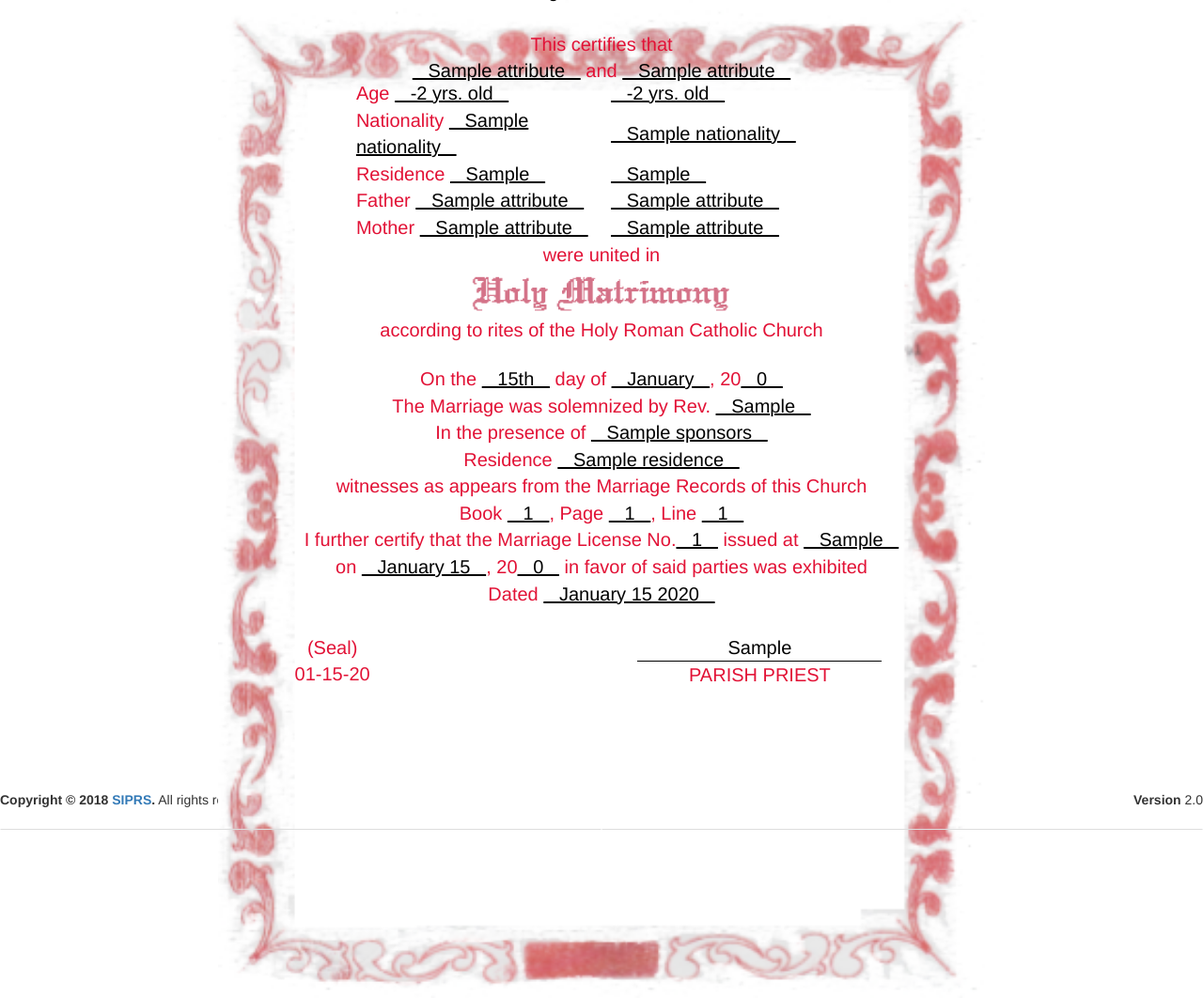
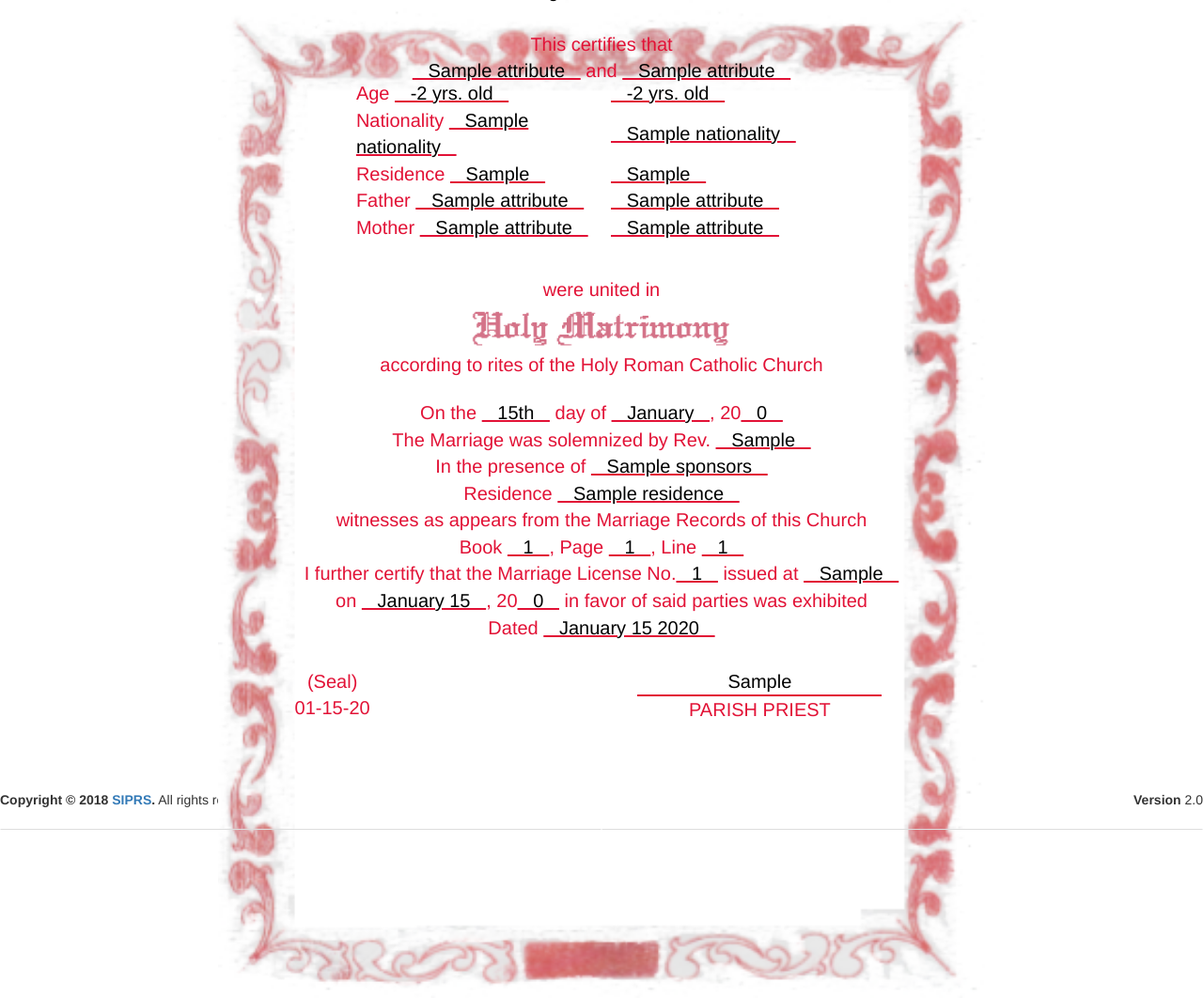
Before and after one commit to joaniehugo1/SIPRSCapstone, a Yii app: the page made by views/marriage/print-modal.php in a window 1280 px wide. Shown: the part 674-1736 px from the top of the page at 94% size. Run offline with PHP 8.4 and a stand-in for Yii, Linux system fonts and the light colour scheme; the template is opened without the code that fills it: most values are stand-ins (such as "Sample title", 1, 10 or a date in 2020); data that the repository does not hold is empty; some libraries are stand-ins or nearby versions.

Commit message:
human na tali ni

```diff
--- a/views/marriage/print-modal.php
+++ b/views/marriage/print-modal.php
@@ -10,7 +10,7 @@ use yii\helpers\Html;
       <tbody>
         <tr>
           <td style="text-align: center;">
-            <img src="../../img/cert_ma-01.png" style="width: 325px;border-bottom: 2px solid;">
+            <img src="../../img/cert_ma-01.png" style="width: 325px;border-bottom: 2px solid #e21236;">
           <br>
           <br>
           </td>
@@ -18,13 +18,13 @@ use yii\helpers\Html;
         <tr>
           <td style="text-align: center;font-size: 20px;">
             <div style="color: #e21236;">
-            Church of <span style="color: #e21236;"><span style="color:#000;text-decoration: underline;">&nbsp&nbsp <?= $model['attributes']['parish_name'] ?> &nbsp&nbsp</span></span><br>
-            Place <span style="color:#000;text-decoration: underline;">&nbsp&nbsp Tubigon &nbsp&nbsp</span> Province <span style="color:#000;text-decoration: underline;">&nbsp&nbsp Bohol &nbsp&nbsp</span>
+            Church of <span style="color: #e21236;"><span style="color:#000;text-decoration: underline;text-decoration-color:#e21236;">&nbsp&nbsp <?= $model['attributes']['parish_name'] ?> &nbsp&nbsp</span></span><br>
+            Place <span style="color:#000;text-decoration: underline;text-decoration-color:#e21236;">&nbsp&nbsp Tubigon &nbsp&nbsp</span> Province <span style="color:#000;text-decoration: underline;text-decoration-color:#e21236;">&nbsp&nbsp Bohol &nbsp&nbsp</span>
             <br>
             <br>
             <span>This certifies that </span>
             <br>
-            <span style="color:#000;text-decoration: underline;">&nbsp&nbsp <?= $groom['attributes']['name'] ?> &nbsp&nbsp</span> and <span style="color:#000;text-decoration: underline;">&nbsp&nbsp <?= $bride['attributes']['name'] ?> &nbsp&nbsp</span>
+            <span style="color:#000;text-decoration: underline;text-decoration-color:#e21236;">&nbsp&nbsp <?= $groom['attributes']['name'] ?> &nbsp&nbsp</span> and <span style="color:#000;text-decoration: underline;text-decoration-color:#e21236;">&nbsp&nbsp <?= $bride['attributes']['name'] ?> &nbsp&nbsp</span>
             <br>
             </div>
           </td>
@@ -36,47 +36,47 @@ use yii\helpers\Html;
         <tbody>
             <tr>
                 <td style="text-align: left;width: 80%;float: right;">
-                    Age <span style="color:#000;text-decoration: underline;margin-right: 10px;">&nbsp&nbsp <?= date('Y')-date('Y',strtotime($groom['attributes']['birth_date'])) ?> yrs. old &nbsp&nbsp</span>
+                    Age <span style="color:#000;text-decoration: underline;margin-right: 10px;text-decoration-color:#e21236;text-decoration-color:#e21236;">&nbsp&nbsp <?= date('Y')-date('Y',strtotime($groom['attributes']['birth_date'])) ?> yrs. old &nbsp&nbsp</span>
                 </td>
                 <td style="text-align: left;width: 50%;">
-                    <span style="color:#000;text-decoration: underline;margin-left: 10px;">&nbsp&nbsp <?= date('Y')-date('Y',strtotime($bride['attributes']['birth_date'])) ?> yrs. old &nbsp&nbsp</span>
+                    <span style="color:#000;text-decoration: underline;margin-left: 10px;text-decoration-color:#e21236;">&nbsp&nbsp <?= date('Y')-date('Y',strtotime($bride['attributes']['birth_date'])) ?> yrs. old &nbsp&nbsp</span>
                 </td>
             </tr>
             <tr>
                 <td style="text-align: left;width: 80%;float: right;">
-                    Nationality <span style="color:#000;text-decoration: underline;margin-right: 10px;">&nbsp&nbsp <?= $groom['attributes']['nationality'] ?> &nbsp&nbsp</span>
+                    Nationality <span style="color:#000;text-decoration: underline;margin-right: 10px;text-decoration-color:#e21236;">&nbsp&nbsp <?= $groom['attributes']['nationality'] ?> &nbsp&nbsp</span>
                 </td>
                 <td style="text-align: left;width: 50%;">
-                    <span style="color:#000;text-decoration: underline;margin-left: 10px;">&nbsp&nbsp <?= $bride['attributes']['nationality'] ?> &nbsp&nbsp</span>
+                    <span style="color:#000;text-decoration: underline;margin-left: 10px;text-decoration-color:#e21236;">&nbsp&nbsp <?= $bride['attributes']['nationality'] ?> &nbsp&nbsp</span>
                 </td>
             </tr>
             <tr>
                 <td style="text-align: left;width: 80%;float: right;">
-                    Residence <span style="color:#000;text-decoration: underline;margin-right: 10px;">&nbsp&nbsp <?= $groom['attributes']['birth_place'] ?> &nbsp&nbsp</span>
+                    Residence <span style="color:#000;text-decoration: underline;margin-right: 10px;text-decoration-color:#e21236;">&nbsp&nbsp <?= $groom['attributes']['birth_place'] ?> &nbsp&nbsp</span>
                 </td>
                 <td style="text-align: left;width: 50%;">
-                    <span style="color:#000;text-decoration: underline;margin-left: 10px;">&nbsp&nbsp <?= $bride['attributes']['birth_place'] ?> &nbsp&nbsp</span>
+                    <span style="color:#000;text-decoration: underline;margin-left: 10px;text-decoration-color:#e21236;">&nbsp&nbsp <?= $bride['attributes']['birth_place'] ?> &nbsp&nbsp</span>
                 </td>
             </tr>
             <tr>
                 <td style="text-align: left;width: 80%;float: right;">
-                    Father <span style="color:#000;text-decoration: underline;margin-right: 10px;">&nbsp&nbsp <?= $groom['attributes']['fathers_name'] ?> &nbsp&nbsp</span>
+                    Father <span style="color:#000;text-decoration: underline;margin-right: 10px;text-decoration-color:#e21236;">&nbsp&nbsp <?= $groom['attributes']['fathers_name'] ?> &nbsp&nbsp</span>
                 </td>
                 <td style="text-align: left;width: 50%;">
-                    <span style="color:#000;text-decoration: underline;margin-left: 10px;">&nbsp&nbsp <?= $bride['attributes']['fathers_name'] ?> &nbsp&nbsp</span>
+                    <span style="color:#000;text-decoration: underline;margin-left: 10px;text-decoration-color:#e21236;">&nbsp&nbsp <?= $bride['attributes']['fathers_name'] ?> &nbsp&nbsp</span>
                 </td>
             </tr>
             <tr>
                 <td style="text-align: left;width: 80%;float: right;">
-                    Mother <span style="color:#000;text-decoration: underline;margin-right: 10px;">&nbsp&nbsp <?= $groom['attributes']['mothers_name'] ?> &nbsp&nbsp</span>
+                    Mother <span style="color:#000;text-decoration: underline;margin-right: 10px;text-decoration-color:#e21236;text-decoration-color:#e21236;   ">&nbsp&nbsp <?= $groom['attributes']['mothers_name'] ?> &nbsp&nbsp</span>
                 </td>
                 <td style="text-align: left;width: 50%;">
-                    <span style="color:#000;text-decoration: underline;margin-left: 10px;">&nbsp&nbsp <?= $bride['attributes']['mothers_name'] ?> &nbsp&nbsp</span>
+                    <span style="color:#000;text-decoration: underline;margin-left: 10px;text-decoration-color:#e21236; ">&nbsp&nbsp <?= $bride['attributes']['mothers_name'] ?> &nbsp&nbsp</span>
                 </td>
             </tr>
         </tbody>
     </table>
-    <table style="border: none;width: 80%;margin: 0 auto;margin-bottom: 20px;position: absolute;top: 443px;right: 0;left: 0;font-size: 20px;color: #e21236;">
+    <table style="border: none;width: 80%;margin: 0 auto;margin-bottom: 20px;position: absolute;top: 480px;right: 0;left: 0;font-size: 20px;color: #e21236;">
         <tbody>
             <tr>
                 <td style="text-align: center;">
@@ -88,17 +88,17 @@ use yii\helpers\Html;
             </tr>
         </tbody>
     </table>
-    <table style="border: none;width: 80%;margin: 0 auto;margin-bottom: 20px;position: absolute;top: 604px;right: 0;left: 0;font-size: 20px;color: #e21236;">
+    <table style="border: none;width: 80%;margin: 0 auto;margin-bottom: 20px;position: absolute;top: 640px;right: 0;left: 0;font-size: 20px;color: #e21236;">
         <tbody>
             <tr>
                 <td>
                    <div>
-                       On the <span style="color:#000;text-decoration: underline;">&nbsp&nbsp <?= date('jS', strtotime($model['attributes']['married_date'])) ?> &nbsp&nbsp</span> day of <span style="color:#000;text-decoration: underline;">&nbsp&nbsp <?= date('F', strtotime($model['attributes']['married_date'])) ?> &nbsp&nbsp</span>, 20<span style="color:#000;text-decoration: underline;">&nbsp&nbsp <?= date('y', strtotime($model['attributes']['married_date']))%20 ?> &nbsp&nbsp</span><br>
-                       The Marriage was solemnized by Rev. <span style="color:#000;text-decoration: underline;">&nbsp&nbsp <?= $model['attributes']['solemnize_by'] ?> &nbsp&nbsp</span><br>
-                       In the presence of <span style="color:#000;text-decoration: underline;">&nbsp&nbsp <?= $model['attributes']['sponsors'] ?> &nbsp&nbsp</span><br>
-                       Residence <span style="color:#000;text-decoration: underline;">&nbsp&nbsp <?= $model['attributes']['residence'] ?> &nbsp&nbsp</span><br>
-                       witnesses as appears from the Marriage Records of this Church <br> Book <span style="color:#000;text-decoration: underline;">&nbsp&nbsp <?= $model['attributes']['book_no'] ?> &nbsp&nbsp</span>, Page <span style="color:#000;text-decoration: underline;">&nbsp&nbsp <?= $model['attributes']['page_no'] ?> &nbsp&nbsp</span>, Line <span style="color:#000;text-decoration: underline;">&nbsp&nbsp <?= $model['attributes']['line_no'] ?> &nbsp&nbsp</span><br>
-                       I further certify that the Marriage License No.<span style="color:#000;text-decoration: underline;">&nbsp&nbsp <?= $model['attributes']['marriage_license_no'] ?> &nbsp&nbsp</span> issued at <span style="color:#000;text-decoration: underline;">&nbsp&nbsp <?= $model['attributes']['issued_place'] ?>  &nbsp&nbsp</span> <br>on <span style="color:#000;text-decoration: underline;">&nbsp&nbsp <?= date('F d',strtotime($model['attributes']['issued_date'])) ?>  &nbsp&nbsp</span>, 20<span style="color:#000;text-decoration: underline;">&nbsp&nbsp <?= date('y',strtotime($model['attributes']['issued_date']))%20 ?> &nbsp&nbsp</span> in favor of said parties was exhibited <br>Dated <span style="color:#000;text-decoration: underline;">&nbsp&nbsp <?= date('F d Y',strtotime($model['attributes']['exhibited_date'])) ?> &nbsp&nbsp</span><br><br>
+                       On the <span style="color:#000;text-decoration: underline;text-decoration-color:#e21236;">&nbsp&nbsp <?= date('jS', strtotime($model['attributes']['married_date'])) ?> &nbsp&nbsp</span> day of <span style="color:#000;text-decoration: underline;text-decoration-color:#e21236;">&nbsp&nbsp <?= date('F', strtotime($model['attributes']['married_date'])) ?> &nbsp&nbsp</span>, 20<span style="color:#000;text-decoration: underline;text-decoration-color:#e21236;">&nbsp&nbsp <?= date('y', strtotime($model['attributes']['married_date']))%20 ?> &nbsp&nbsp</span><br>
+                       The Marriage was solemnized by Rev. <span style="color:#000;text-decoration: underline;text-decoration-color:#e21236;">&nbsp&nbsp <?= $model['attributes']['solemnize_by'] ?> &nbsp&nbsp</span><br>
+                       In the presence of <span style="color:#000;text-decoration: underline;text-decoration-color:#e21236;">&nbsp&nbsp <?= $model['attributes']['sponsors'] ?> &nbsp&nbsp</span><br>
+                       Residence <span style="color:#000;text-decoration: underline;text-decoration-color:#e21236;">&nbsp&nbsp <?= $model['attributes']['residence'] ?> &nbsp&nbsp</span><br>
+                       witnesses as appears from the Marriage Records of this Church <br> Book <span style="color:#000;text-decoration: underline;text-decoration-color:#e21236;">&nbsp&nbsp <?= $model['attributes']['book_no'] ?> &nbsp&nbsp</span>, Page <span style="color:#000;text-decoration: underline;text-decoration-color:#e21236;">&nbsp&nbsp <?= $model['attributes']['page_no'] ?> &nbsp&nbsp</span>, Line <span style="color:#000;text-decoration: underline;text-decoration-color:#e21236;">&nbsp&nbsp <?= $model['attributes']['line_no'] ?> &nbsp&nbsp</span><br>
+                       I further certify that the Marriage License No.<span style="color:#000;text-decoration: underline;text-decoration-color:#e21236;">&nbsp&nbsp <?= $model['attributes']['marriage_license_no'] ?> &nbsp&nbsp</span> issued at <span style="color:#000;text-decoration: underline;text-decoration-color:#e21236;">&nbsp&nbsp <?= $model['attributes']['issued_place'] ?>  &nbsp&nbsp</span> <br>on <span style="color:#000;text-decoration: underline;text-decoration-color:#e21236;">&nbsp&nbsp <?= date('F d',strtotime($model['attributes']['issued_date'])) ?>  &nbsp&nbsp</span>, 20<span style="color:#000;text-decoration: underline;text-decoration-color:#e21236;">&nbsp&nbsp <?= date('y',strtotime($model['attributes']['issued_date']))%20 ?> &nbsp&nbsp</span> in favor of said parties was exhibited <br>Dated <span style="color:#000;text-decoration: underline;text-decoration-color:#e21236;">&nbsp&nbsp <?= date('F d Y',strtotime($model['attributes']['exhibited_date'])) ?> &nbsp&nbsp</span><br><br>
                    </div>
                 </td>
             </tr>
@@ -109,7 +109,7 @@ use yii\helpers\Html;
                 <?= date('m-d-y',strtotime($model['attributes']['exhibited_date'])) ?>
             </div>
                 <div style="float: right;text-align: center;margin-right: 28px;font-size: 20px;">
-                    <div style="width: 260px;border-bottom: 1px solid #000;text-align: center; color:#000;"><?= $model['attributes']['parish_priest'] ?></div>
+                    <div style="width: 260px;border-bottom: 2px solid #e21236;text-align: center; color:#000;"><?= $model['attributes']['parish_priest'] ?></div>
                     PARISH PRIEST
                 </div>
             </td>
```
